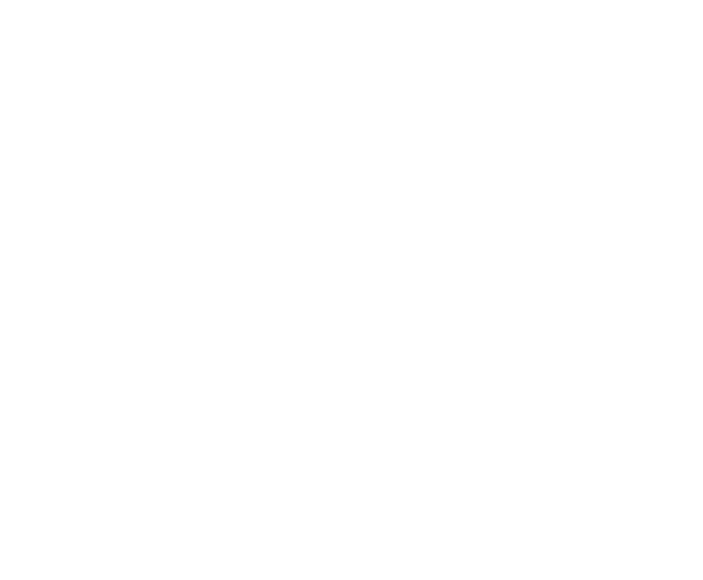
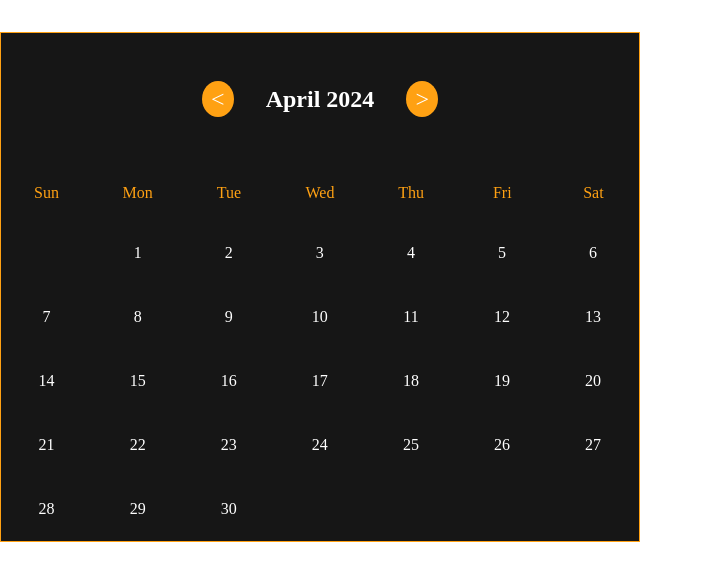
Before and after one commit to ShirinAziz/cleaning-project, a React (Vite) app: page / in a window 1280 px wide. Shown: the top 580 px of the page, without its empty margins (0-703 px from the left). Built offline with nearby package versions, Linux system fonts and the light colour scheme.

Commit message:
calendar fix

```diff
--- a/src/App.jsx
+++ b/src/App.jsx
@@ -1,7 +1,12 @@
 import React from "react";
+import Calendar from "./Components/Calendar";
 
 const App = () => {
-  return <div></div>;
+  return (
+    <div>
+      <Calendar/>
+    </div>
+  );
 };
 
 export default App;
--- /dev/null
+++ b/src/Components/Calendar.css
@@ -0,0 +1,69 @@
+.calendar {
+    margin-top: 2rem;
+    margin-bottom: 2rem;
+    display: flex;
+    flex-direction: column;
+    align-items: center;
+    background-color: #161616;
+    border: 1px solid #ffa113;
+    color: #ffffff;
+    font-family: 'poppins';
+  }
+
+  .calendar-header {
+    display: flex;
+    width: 100%;
+    justify-content: space-around;
+    padding: 1rem 0;
+    color:#ffa113;
+  }
+
+  .calendar-header-day {
+    width: 14.28%;
+    text-align: center;
+  }
+
+  .calendar-body {
+    display: flex;
+    flex-wrap: wrap;
+    width: 100%;
+  }
+
+  .calendar-day {
+    width: 14.28%;
+    height: 4rem;
+    display: flex;
+    justify-content: center;
+    align-items: center;
+    cursor: pointer;
+  }
+
+  .calendar-day:hover {
+    color: #ffa113;
+    border-radius: 10%;
+  }
+
+  .calendar-day.empty {
+    background-color: #161616;
+  }
+
+  .calendar-nav {
+    display: flex;
+    justify-content: space-between;
+    align-items: center;
+    padding: 1rem;
+    font-size: x-large;
+  }
+
+  .calendar-nav button {
+    background-color: #ffa113;
+    width: 2rem;
+    border: none;
+    margin: 2rem;
+    cursor: pointer;
+    border-radius: 50%;
+  }
+
+  .calendar-nav span {
+    font-weight: bold;
+  }
--- /dev/null
+++ b/src/Components/Calendar.jsx
@@ -0,0 +1,68 @@
+import React, { useState } from 'react';
+import './Calendar.css';
+
+const Calendar = () => {
+  const [currentDate, setCurrentDate] = useState(new Date());
+
+  const daysInMonth = (month, year) => {
+    return new Date(year, month, 0).getDate();
+  };
+
+  const monthNames = ["January", "February", "March", "April", "May", "June",
+    "July", "August", "September", "October", "November", "December"
+  ];
+
+  const dayHeaders = ['Sun', 'Mon', 'Tue', 'Wed', 'Thu', 'Fri', 'Sat'];
+
+  const generateCalendarGrid = (date) => {
+    const month = date.getMonth();
+    const year = date.getFullYear();
+    const firstDay = new Date(year, month, 1).getDay();
+    const days = daysInMonth(month + 1, year);
+    const calendarDays = [];
+
+    for (let i = 0; i < firstDay; i++) {
+      calendarDays.push(<div key={`empty-${i}`} className="calendar-day empty"></div>);
+    }
+
+    for (let day = 1; day <= days; day++) {
+      calendarDays.push(
+        <div key={day} className="calendar-day" onClick={() => alert(`Clicked on day ${day}`)}>
+          {day}
+        </div>
+      );
+    }
+
+    return calendarDays;
+  };
+
+  const nextMonth = () => {
+    const newDate = new Date(currentDate.setMonth(currentDate.getMonth() + 1));
+    setCurrentDate(new Date(newDate));
+  };
+
+  const previousMonth = () => {
+    const newDate = new Date(currentDate.setMonth(currentDate.getMonth() - 1));
+    setCurrentDate(new Date(newDate));
+  };
+
+  return (
+    <div className="calendar" style={{ width: '50%' }}>
+      <div className="calendar-nav">
+        <button onClick={previousMonth}>&lt;</button>
+        <span>{monthNames[currentDate.getMonth()]} {currentDate.getFullYear()}</span>
+        <button onClick={nextMonth}>&gt;</button>
+      </div>
+      <div className="calendar-header">
+        {dayHeaders.map((day, index) => (
+          <div key={index} className="calendar-header-day">
+            {day}
+          </div>
+        ))}
+      </div>
+      <div className="calendar-body">{generateCalendarGrid(currentDate)}</div>
+    </div>
+  );
+};
+
+export default Calendar;
```
